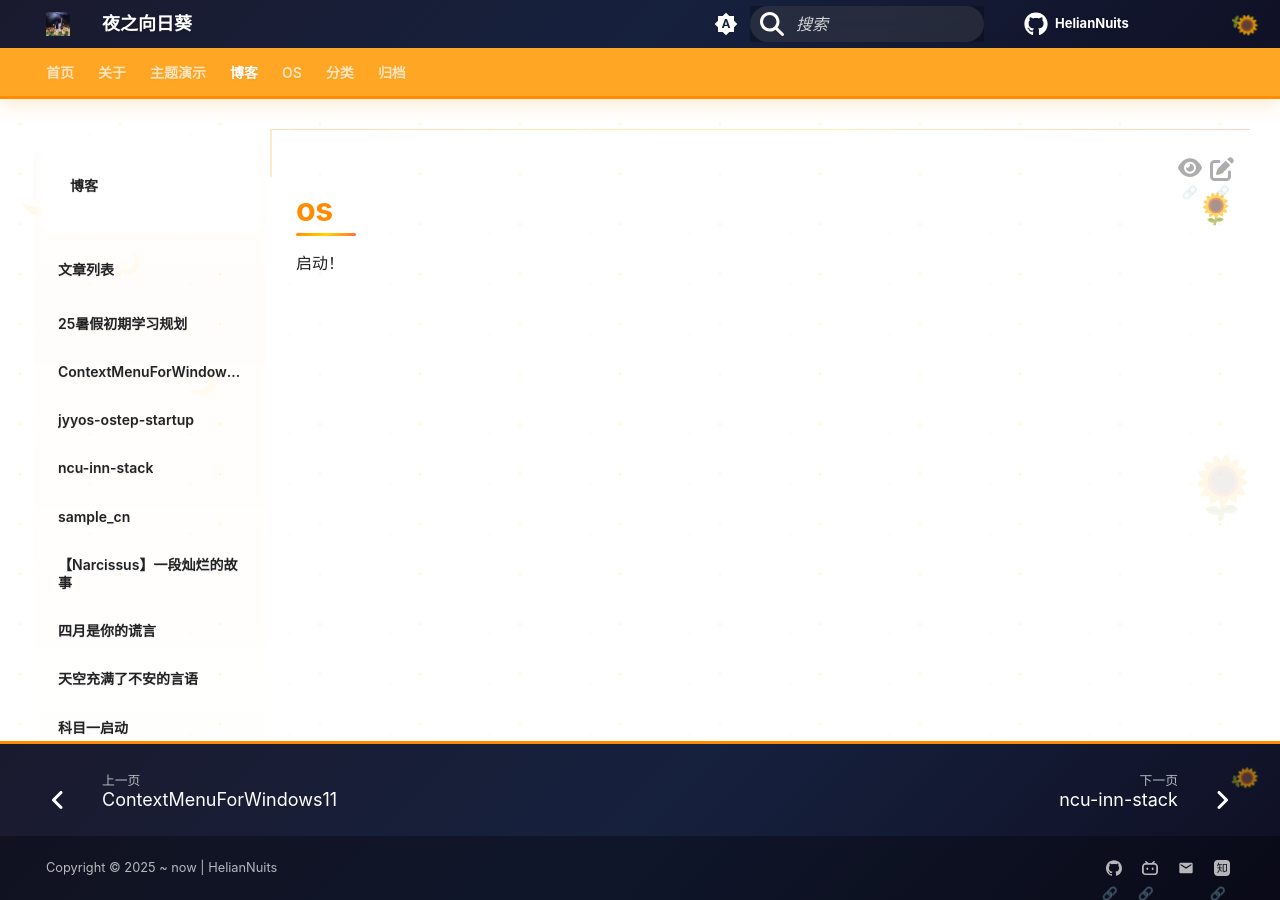
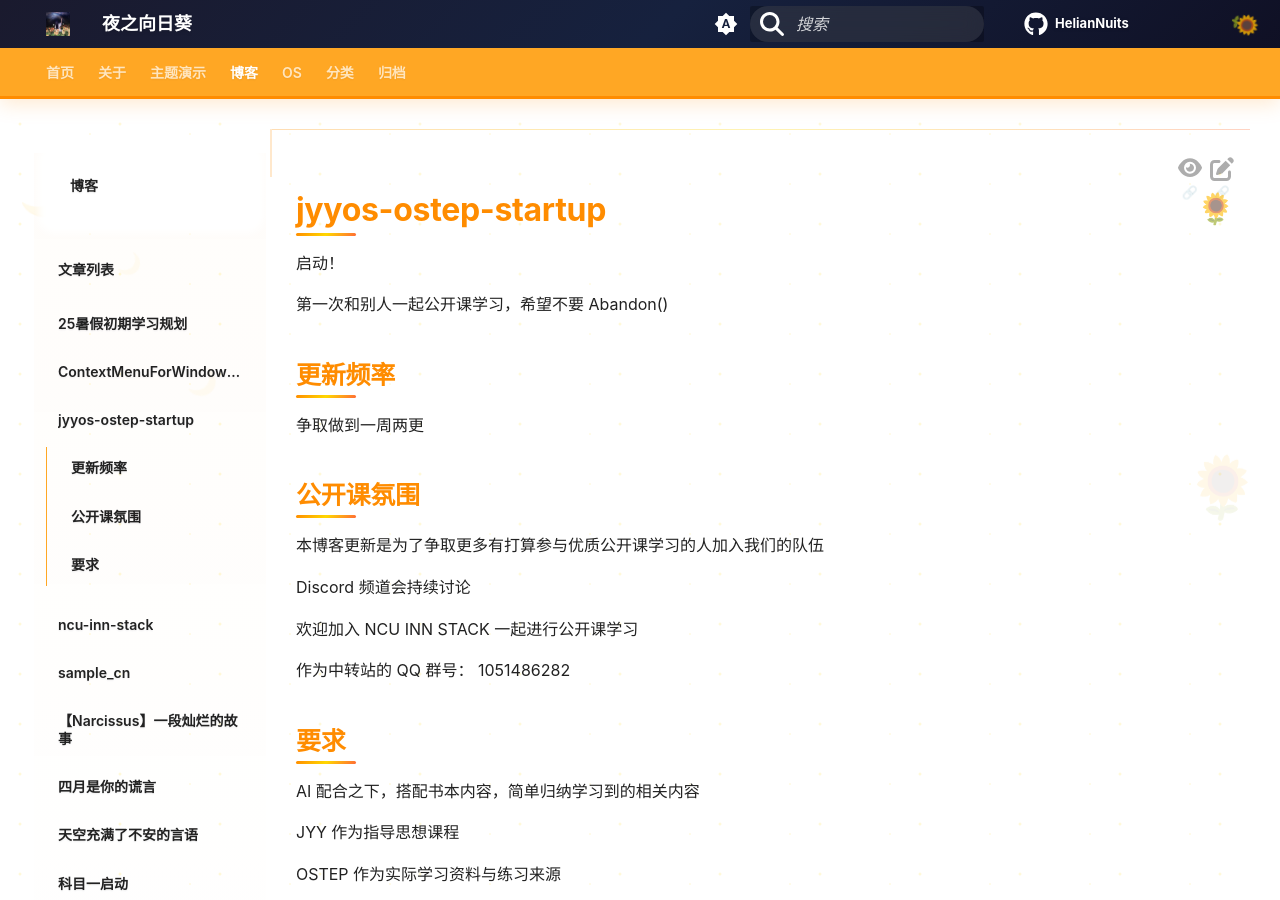
Before and after one commit to SXP-Simon/HelianNuits, an MkDocs documentation site: the page built from docs/blog/posts/jyyos-ostep-startup.md, in a window 1280 px wide and 900 px high. Built offline with MkDocs 1.6.1 and Material for MkDocs 9.7.7, drawn with Linux system fonts in a browser that asks for light colours; some web fonts are replaced; comment, search, counter and statistics services are not loaded.

Commit message:
[jyyos-ostep-startup] 更新 jyyos-ostep-startup 文章

```diff
--- a/docs/blog/posts/jyyos-ostep-startup.md
+++ b/docs/blog/posts/jyyos-ostep-startup.md
@@ -1,14 +1,39 @@
 ---
 title: jyyos-ostep-startup
 author: Helian Nuits
-description: startup
+description: NJU JYY OS 与 OSTEP 长期博客更新计划
 date: 2025-07-12
 categories:
   - OS
 tags:
   - 操作系统
+  - 计划说明
 ---
 
-# os
+# jyyos-ostep-startup
 
 启动！
+
+第一次和别人一起公开课学习，希望不要 Abandon()
+
+## 更新频率
+
+争取做到一周两更
+
+## 公开课氛围
+
+本博客更新是为了争取更多有打算参与优质公开课学习的人加入我们的队伍
+
+Discord 频道会持续讨论
+
+欢迎加入 NCU INN STACK 一起进行公开课学习
+
+作为中转站的 QQ 群号： 1051486282
+
+## 要求
+
+AI 配合之下，搭配书本内容，简单归纳学习到的相关内容
+
+JYY 作为指导思想课程
+
+OSTEP 作为实际学习资料与练习来源
```
Also changed, not shown: docs/blog/categories.md (+2 -2 lines), docs/blog/index.md (+1 -1 lines), docs/blog/sections/OS.md (+3 -3 lines).
